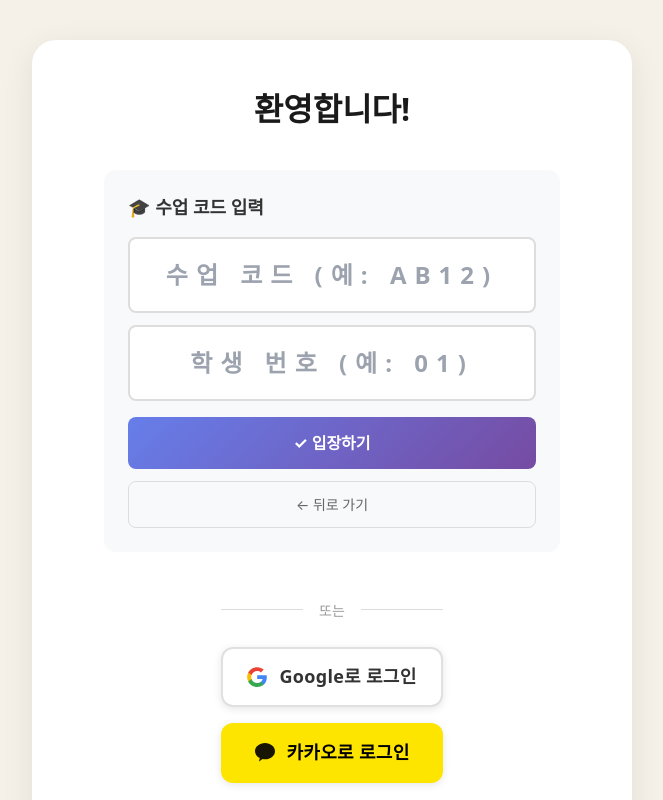
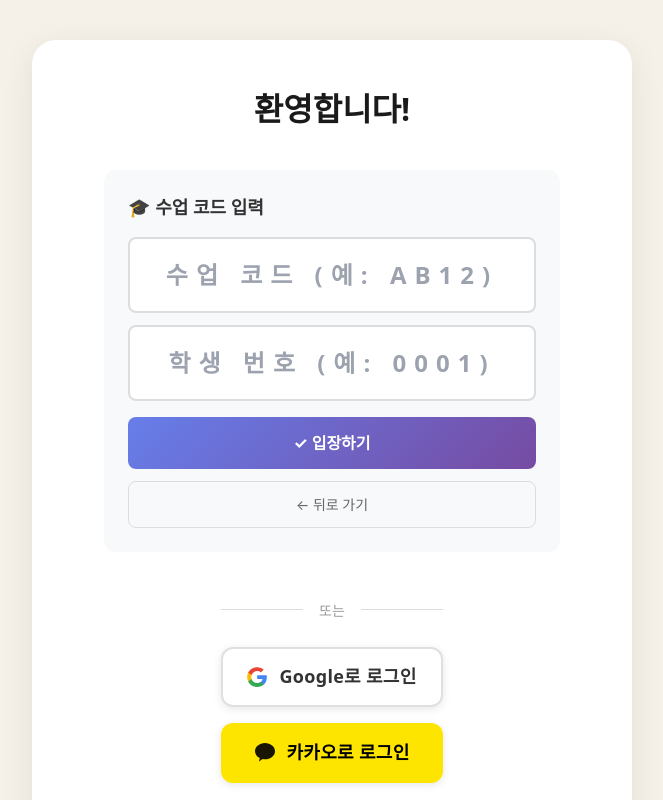
Before and after one commit to sunsudun25-cloud/hidi-story-maker, a React (Vite) app: page /onboarding in a window 1280 px wide. Both pictures are taken after a click on the button "🎓 수업 코드로 시작하기". Shown: the top 800 px of the page, without its empty margins (308-971 px from the left). Built offline with nearby package versions, Linux system fonts and the light colour scheme; no server answers.

Commit message:
Update learner code placeholder to 4 digits (0001)

```diff
--- a/src/pages/OnboardingLogin.tsx
+++ b/src/pages/OnboardingLogin.tsx
@@ -138,7 +138,7 @@ const OnboardingLogin: React.FC = () => {
               <div style={{ marginBottom: '16px' }}>
                 <input
                   type="text"
-                  placeholder="학생 번호 (예: 01)"
+                  placeholder="학생 번호 (예: 0001)"
                   value={learnerCode}
                   onChange={(e) => setLearnerCode(e.target.value)}
                   maxLength={4}
```
